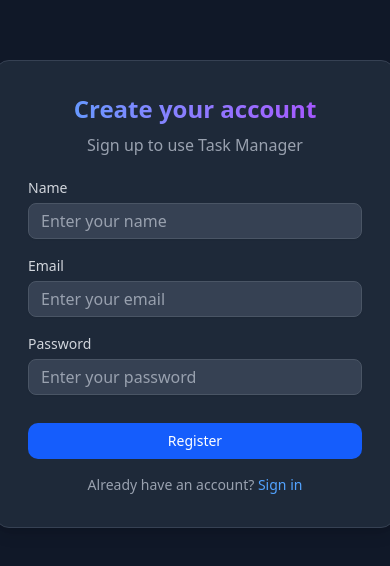
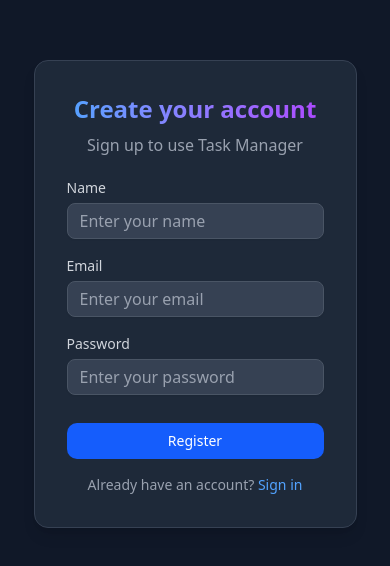
Before and after one commit to AkramExp/task-manager, a Next.js app in the folder frontend/: page /signup in a window 390 px wide. Shown: the part 128-694 px from the top of the page. Built offline with nearby package versions, Linux system fonts and the light colour scheme; no server answers.

Commit message:
fixed form width for mobile screens

```diff
--- a/frontend/src/app/(auth)/signin/page.tsx
+++ b/frontend/src/app/(auth)/signin/page.tsx
@@ -57,7 +57,7 @@ const SignIn = () => {
 
   return (
     <div className="w-full min-h-screen flex items-center justify-center bg-gray-900 p-4">
-      <div className="min-w-[25rem] bg-gray-800 rounded-xl p-8 border border-gray-700 shadow-lg">
+      <div className="sm:min-w-[25rem] bg-gray-800 rounded-xl p-8 border border-gray-700 shadow-lg">
         <div className="text-center mb-6">
           <h2 className="text-2xl font-bold bg-gradient-to-r from-blue-400 to-purple-500 bg-clip-text text-transparent">
             Welcome back
--- a/frontend/src/app/(auth)/signup/page.tsx
+++ b/frontend/src/app/(auth)/signup/page.tsx
@@ -57,7 +57,7 @@ const SignUp = () => {
 
   return (
     <div className="w-full min-h-screen flex items-center justify-center bg-gray-900 p-4">
-      <div className="min-w-[25rem] bg-gray-800 rounded-xl p-8 border border-gray-700 shadow-lg">
+      <div className="sm:min-w-[25rem] bg-gray-800 rounded-xl p-8 border border-gray-700 shadow-lg">
         <div className="text-center mb-6">
           <h2 className="text-2xl font-bold bg-gradient-to-r from-blue-400 to-purple-500 bg-clip-text text-transparent">
             Create your account
```
